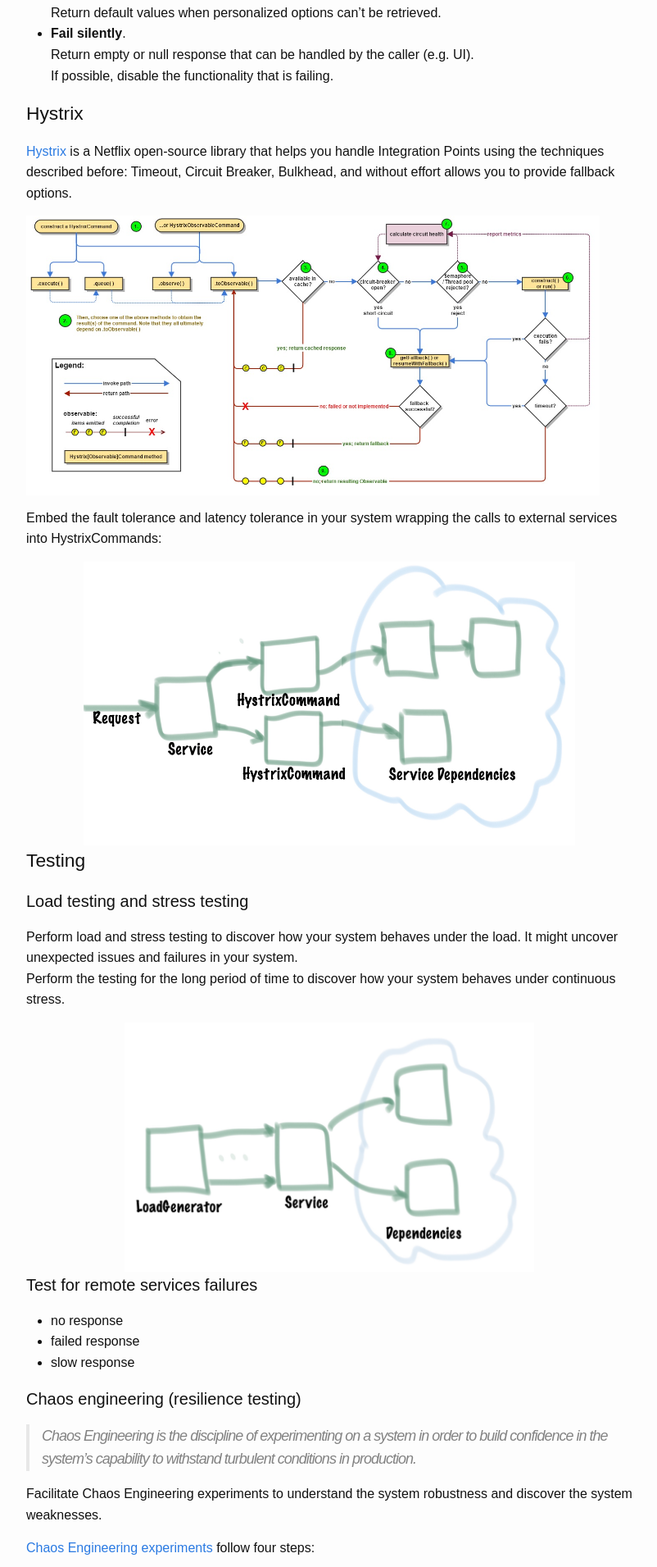
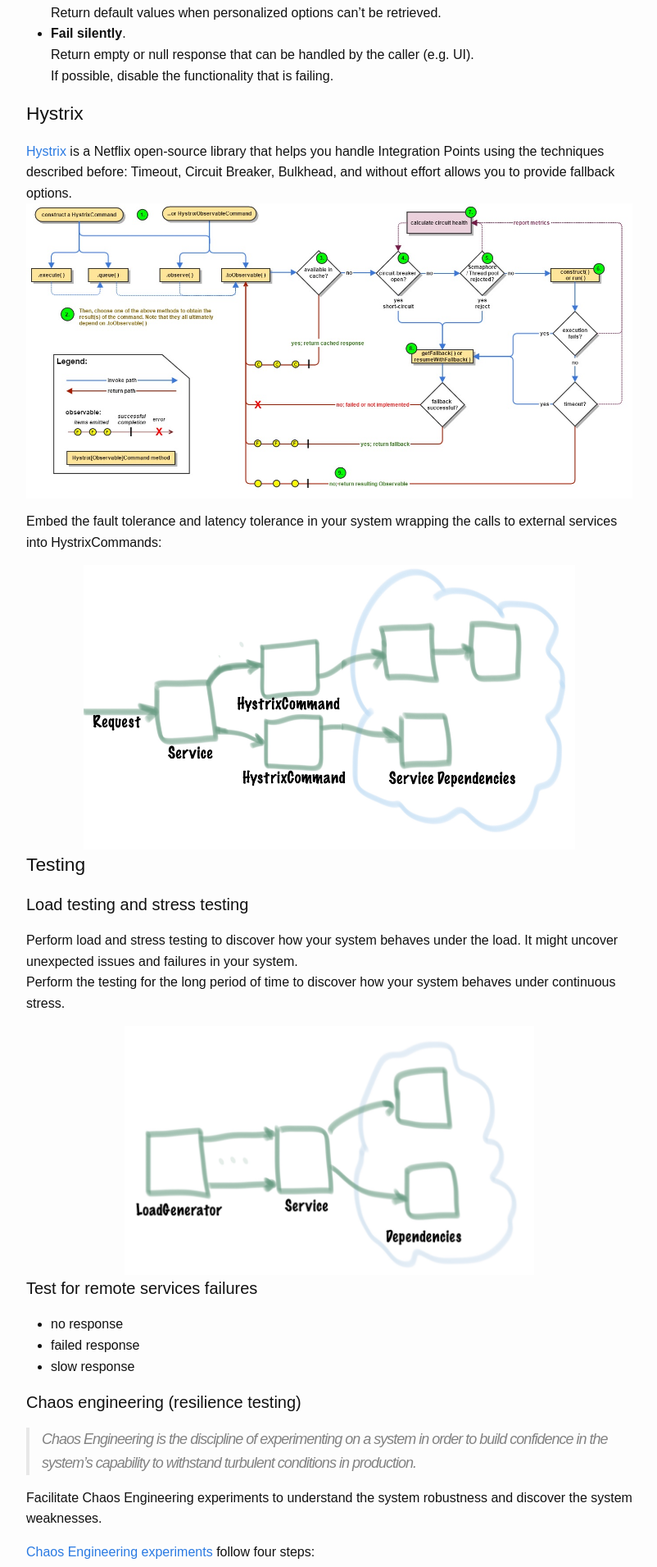
Before and after one commit to liashenko/liashenko.github.io, a Jekyll site: the page built from _posts/2020-01-26-fault-tolerance.markdown, in a window 1280 px wide. Shown: the part 4489-6400 px from the top of the page at 82% size, without its empty margins (238-1040 px from the left). Built offline with Jekyll 4.4.1, drawn with Linux system fonts in a browser that asks for light colours; comment, search, counter and statistics services are not loaded.

Commit message:
Fix images on the website

```diff
--- a/_posts/2020-01-26-fault-tolerance.markdown
+++ b/_posts/2020-01-26-fault-tolerance.markdown
@@ -7,7 +7,7 @@
 tags: [architecture, dystributed systems, fault tolerance, hystrix, chaos engineering]
 ---
 
-<center><img src="/assets/posts/resilient-systems/service-and-dependecies1.jpg"></center>
+<center><img src="/assets/posts/resilient-systems/service-and-dependecies1.jpg" style="max-width:500px"></center>
 *A distributed system is a network of computers, which are communicating with each other by passing messages, but acting as a single computer to the end-user.*
 
 With distributed power comes big challenges, and one of them is inevitable failures caused by distributed nature.
@@ -25,7 +25,7 @@
 
 Every remote call is a risk to your system health and a single failing call can take the whole system down if not handled properly.
 Let's review some common patterns to handle remote calls.
-<center><img src="/assets/posts/resilient-systems/failed-deps.jpg"></center>
+<center><img src="/assets/posts/resilient-systems/failed-deps.jpg" style="max-width:500px"></center>
 
 #### Retries
 Often trying the same request again causes the request to succeed. It happens because of partial or transient failures.
@@ -90,8 +90,7 @@
 
 ### Hystrix
 [Hystrix](https://github.com/Netflix/Hystrix/) is a Netflix open-source library that helps you handle Integration Points using the techniques described before: Timeout, Circuit Breaker, Bulkhead, and without effort allows you to provide fallback options.
-
-[<img src="/assets/posts/resilient-systems/hystrix-command-flow-chart.jpg" style="max-width:700px">](../assets/posts/resilient-systems/hystrix-command-flow-chart.jpg)
+[<img src="/assets/posts/resilient-systems/hystrix-command-flow-chart.jpg">](../assets/posts/resilient-systems/hystrix-command-flow-chart.jpg)
 
 Embed the fault tolerance and latency tolerance in your system wrapping the calls to external services into HystrixCommands:
 <center><img src="/assets/posts/resilient-systems/hystrix-service.jpg" style="max-width:600px"></center>
@@ -100,7 +99,7 @@
 #### Load testing and stress testing
 Perform load and stress testing to discover how your system behaves under the load. It might uncover unexpected issues and failures in your system.
 Perform the testing for the long period of time to discover how your system behaves under continuous stress.
-<center><img src="/assets/posts/resilient-systems/load-testing.jpg"></center>
+<center><img src="/assets/posts/resilient-systems/load-testing.jpg" style="max-width:500px"></center>
 
 #### Test for remote services failures
 * no response
--- a/_sass/minima/_base.scss
+++ b/_sass/minima/_base.scss
@@ -57,7 +57,6 @@
  */
 img {
   width: 100%;
-  max-width: 500px;
   height: auto;
   vertical-align: middle;
 }
```
